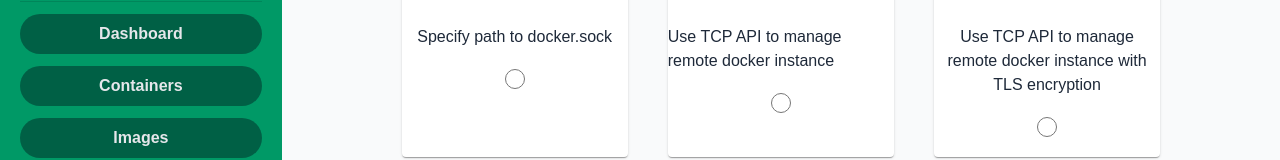
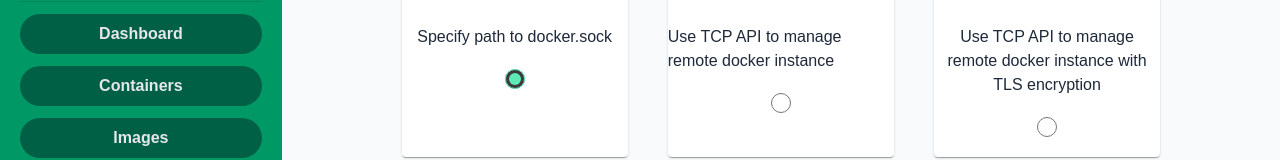
Before and after one commit to gladius882/stormlet, a Next.js app: page /environments/new in a window 1280 px wide. Shown: the part 275-435 px from the top of the page. Built offline with nearby package versions, Linux system fonts and the light colour scheme; no server answers; the database is empty.

Commit message:
handle environment type change

```diff
--- a/modules/environment/components/EnvironmentConnectionTypeSelector.tsx
+++ b/modules/environment/components/EnvironmentConnectionTypeSelector.tsx
@@ -2,14 +2,16 @@
 
 import { Api, LockOutline, Save } from "@mui/icons-material"
 import { Box, Button, Card } from "@mui/material"
-import { Fragment } from "react"
+import { ChangeEvent, Fragment, useState } from "react"
 
 type EnvironmentConnectionTypeSelectorProps = {
     onNext?: () => void,
-
 }
 
 export default function (props: EnvironmentConnectionTypeSelectorProps) {
+
+    const [type, setType] = useState<"socket" | "api" | "secure-api">("socket");
+
     return (
         <Fragment>
 
@@ -23,7 +25,16 @@ export default function (props: EnvironmentConnectionTypeSelectorProps) {
                     <div className="text-gray-800">
                         Specify path to docker.sock
                     </div>
-                    <input type="radio" name="env_type" className="accent-emerald-300 w-[20px] h-[20px] flex-" />
+                    <input
+                        checked={type == "socket"} type="radio"
+                        value="socket" name="env_type"
+                        className="accent-emerald-300 w-[20px] h-[20px] flex-"
+                        onChange={(event: ChangeEvent<HTMLInputElement>) => {
+                            if(event.target.checked) {
+                                setType("socket")
+                            }
+                        }}
+                    />
                 </Card>
 
                 <Card className="w-1/3 flex flex-col gap-5 items-center py-5">
@@ -35,7 +46,16 @@ export default function (props: EnvironmentConnectionTypeSelectorProps) {
                     <div className="text-gray-800">
                         Use TCP API to manage remote docker instance
                     </div>
-                    <input type="radio" name="env_type" className="accent-emerald-300 w-[20px] h-[20px]" />
+                    <input
+                        checked={type == "api"} type="radio"
+                        value="api" name="env_type"
+                        className="accent-emerald-300 w-[20px] h-[20px]"
+                        onChange={(event: ChangeEvent<HTMLInputElement>) => {
+                            if(event.target.checked) {
+                                setType("api")
+                            }
+                        }}
+                    />
                 </Card>
 
                 <Card className="w-1/3 flex flex-col gap-5 items-center py-5">
@@ -47,7 +67,16 @@ export default function (props: EnvironmentConnectionTypeSelectorProps) {
                     <div className="text-gray-800 text-center">
                         Use TCP API to manage remote docker instance with TLS encryption
                     </div>
-                    <input type="radio" value="encrypted" name="env_type" className="accent-emerald-300 w-[20px] h-[20px]" />
+                    <input
+                        checked={type == "secure-api"} type="radio"
+                        value="secure-api" name="env_type"
+                        className="accent-emerald-300 w-[20px] h-[20px]"
+                        onChange={(event: ChangeEvent<HTMLInputElement>) => {
+                            if(event.target.checked) {
+                                setType("secure-api")
+                            }
+                        }}
+                    />
                 </Card>
 
             </div>
```
